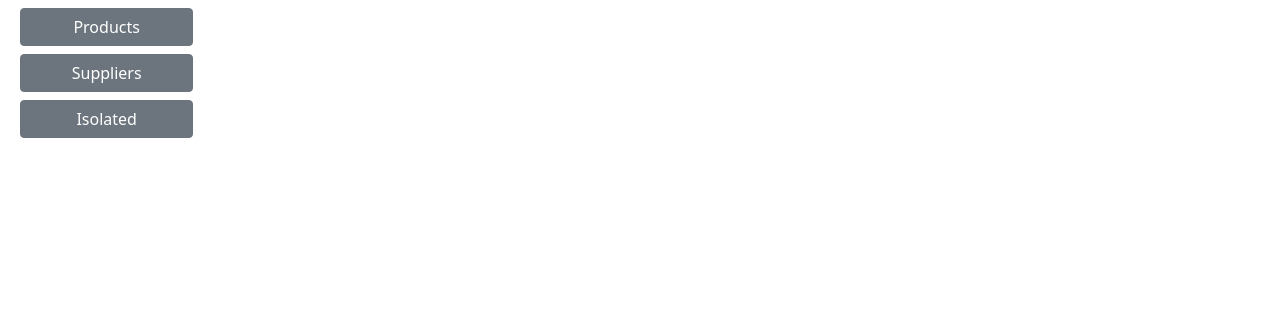
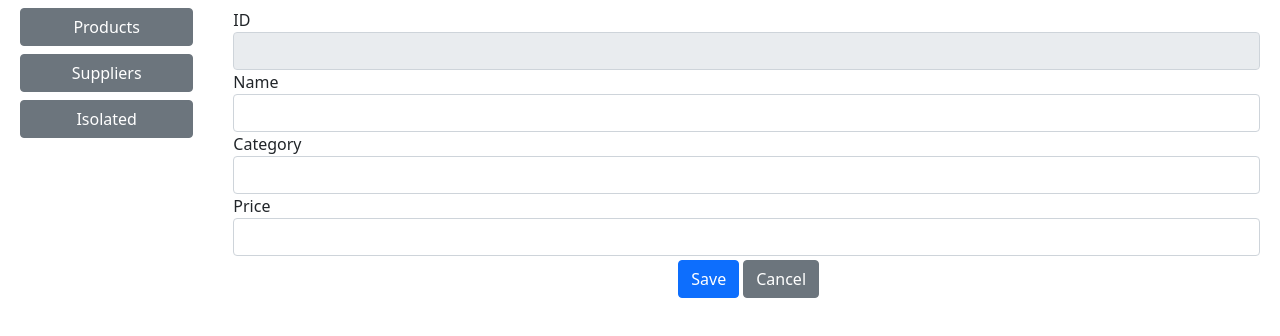
Before and after one commit to mikaeileghbal/productapp, a React (Create React App) app: page /isolated/1/1 in a window 1280 px wide. Shown: the top 336 px of the page. Built offline with nearby package versions, Linux system fonts and the light colour scheme.

Commit message:
Add isolated editor

```diff
--- /dev/null
+++ b/src/IsolatedEditor.js
@@ -0,0 +1,41 @@
+import { useEffect, useState } from "react";
+import { useParams } from "react-router-dom";
+import ProductEditor from "./product/ProductEditor";
+import RestDataSource from "./webservice/RestDataSource";
+
+export default function IsolatedEditor({ dataSourceProp, history, match }) {
+  const [data, setData] = useState({});
+
+  const params = useParams();
+
+  const dataSource =
+    dataSourceProp || new RestDataSource("https://localhost:3500/api/products");
+
+  const save = () => {
+    const callback = () => this.props.history.push("/isolated");
+    if (data.id === "") {
+      dataSource.Store(data, callback);
+    } else {
+      dataSource.Update(data, callback);
+    }
+  };
+
+  const cancel = () => {
+    history.push("/Isolated");
+  };
+
+  useEffect(() => {
+    if (params.mode === "edit") {
+      dataSource.GetOne(params.id, (dataItem) => setData({ data: dataItem }));
+    }
+  });
+
+  return (
+    <ProductEditor
+      key={data.id}
+      product={data}
+      saveCallback={save}
+      cancelCallback={cancel}
+    />
+  );
+}
--- a/src/IsolatedTable.js
+++ b/src/IsolatedTable.js
@@ -1,12 +1,12 @@
 import React, { useEffect, useState } from "react";
 import RestDataSource from "./webservice/RestDataSource";
+import { Link } from "react-router-dom";
 
 export default function IsolatedTable() {
   const [products, setProducts] = useState([]);
 
-  const dataSource = new RestDataSource("http://localhost:3500/api/products");
-
   useEffect(() => {
+    const dataSource = new RestDataSource("http://localhost:3500/api/products");
     dataSource.GetData((data) => setProducts(data));
   }, []);
 
@@ -33,10 +33,26 @@ export default function IsolatedTable() {
             <td>{product.name}</td>
             <td>{product.category}</td>
             <td>{Number(product.price).toFixed(2)}</td>
-            <td />
+            <td>
+              <Link
+                to={`/isolated/edit/${product.id}`}
+                className="btn btn-sm btn-warning mx-2"
+              >
+                Edit
+              </Link>
+            </td>
           </tr>
         ))}
       </tbody>
+      <tfoot>
+        <tr className="text-center">
+          <td colSpan="5">
+            <Link to="/isolated/create" className="btn btn-info">
+              Create
+            </Link>
+          </td>
+        </tr>
+      </tfoot>
     </table>
   );
 }
--- a/src/Selector.js
+++ b/src/Selector.js
@@ -5,6 +5,7 @@ import {
   Routes,
   useLocation,
 } from "react-router-dom";
+import IsolatedEditor from "./IsolatedEditor";
 import IsolatedTable from "./IsolatedTable";
 import { ProductDisplay } from "./product/ProductDisplay";
 import { SupplierDisplay } from "./supplier/SupplierDisplay";
@@ -64,7 +65,8 @@ export default function Selector({ children }) {
           <Routes>
             <Route path="/products" element={<ProductDisplay />} />
             <Route path="/suppliers" element={<SupplierDisplay />} />
-            <Route path="/isolated" element={<IsolatedTable />} />
+            <Route exact={true} path="/isolated" element={<IsolatedTable />} />
+            <Route path="/isolated/:mode/:id" element={<IsolatedEditor />} />
           </Routes>
         </div>
         {/*
```
